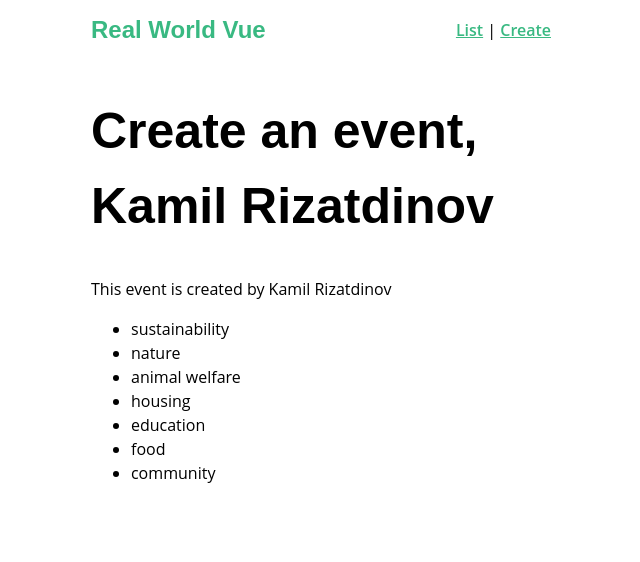
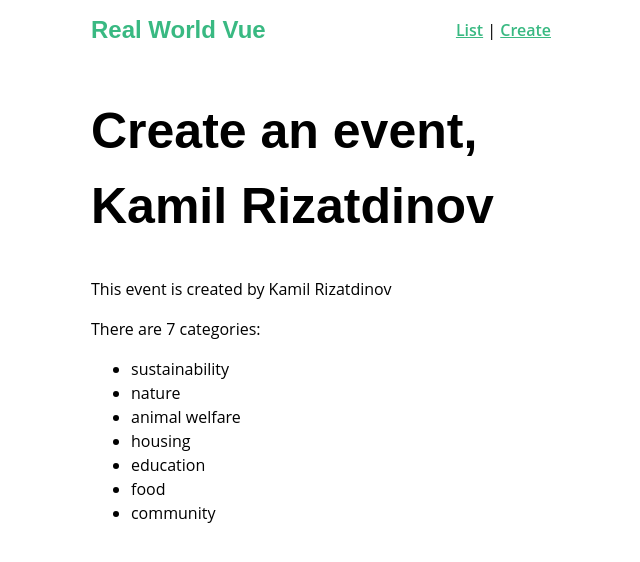
Before and after one commit to KamilRizatdinov/VueMasteryCourses, a Vue app: page /event/create in a window 1280 px wide. Shown: the top 562 px of the page, without its empty margins (319-959 px from the left). Built offline with nearby package versions, Linux system fonts and the light colour scheme.

Commit message:
Add tip 4 in README.md

```diff
--- a/src/store/index.js
+++ b/src/store/index.js
@@ -18,5 +18,10 @@
   },
   mutations: {},
   actions: {},
-  modules: {}
+  modules: {},
+  getters: {
+    catLength: state => {
+      return state.categories.length;
+    }
+  }
 });
--- a/src/views/EventCreate.vue
+++ b/src/views/EventCreate.vue
@@ -2,6 +2,7 @@
   <div>
     <h1>Create an event, {{ user.name }}</h1>
     <p>This event is created by {{ user.name }}</p>
+    <p>There are {{ catLength }} categories:</p>
     <ul>
       <li v-for="category in categories" :key="category">
         {{ category }}
@@ -14,10 +15,15 @@
 import { mapState } from "vuex";
 
 export default {
-  computed: mapState({
-    user: "user",
-    categories: "categories"
-  })
+  computed: {
+    catLength() {
+      return this.$store.getters.catLength;
+    },
+    ...mapState({
+      user: "user",
+      categories: "categories"
+    })
+  }
 };
 </script>
 
```
Also changed, not shown: 1 other file (tests, documents, lock files or other folders).
